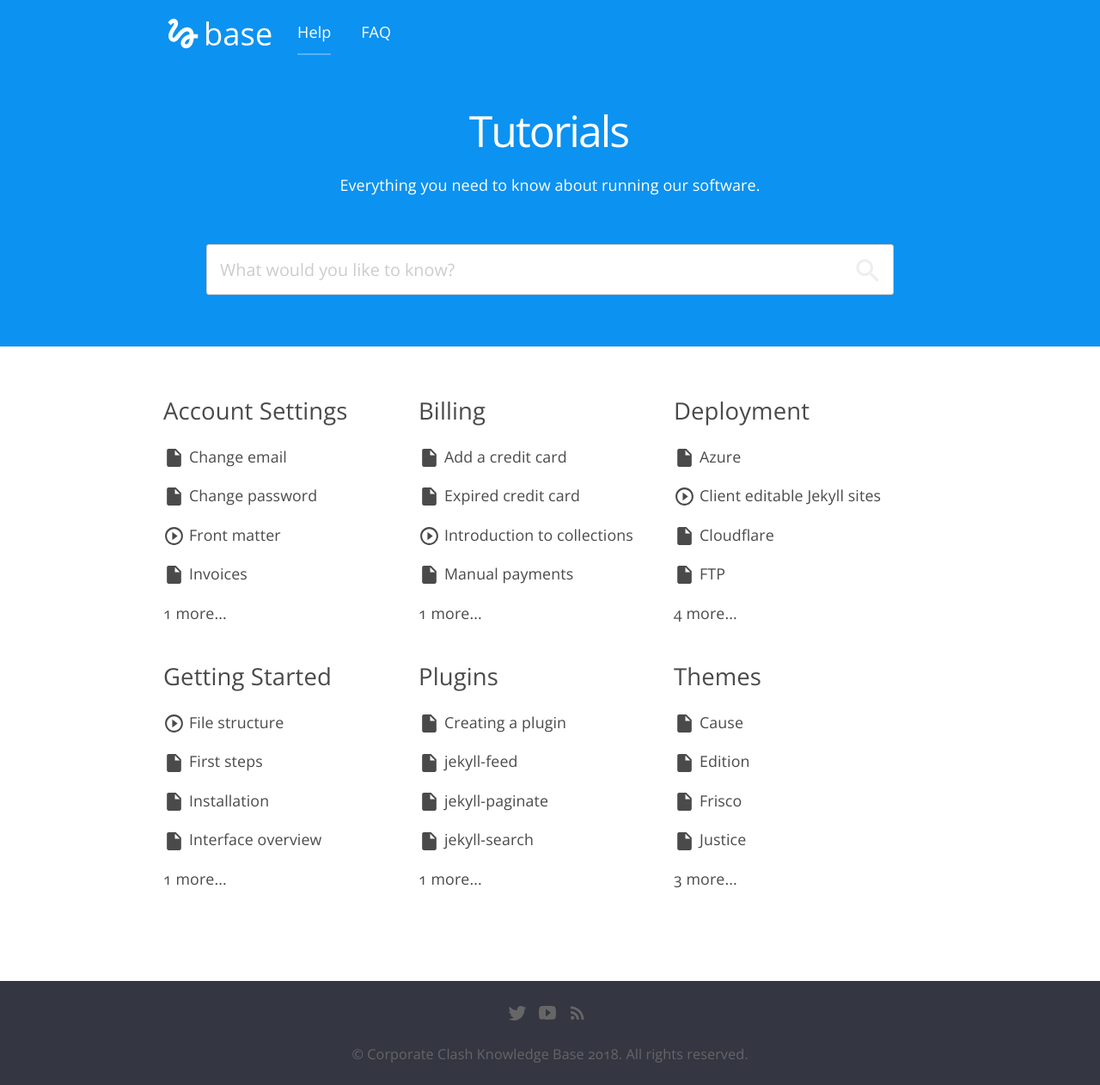
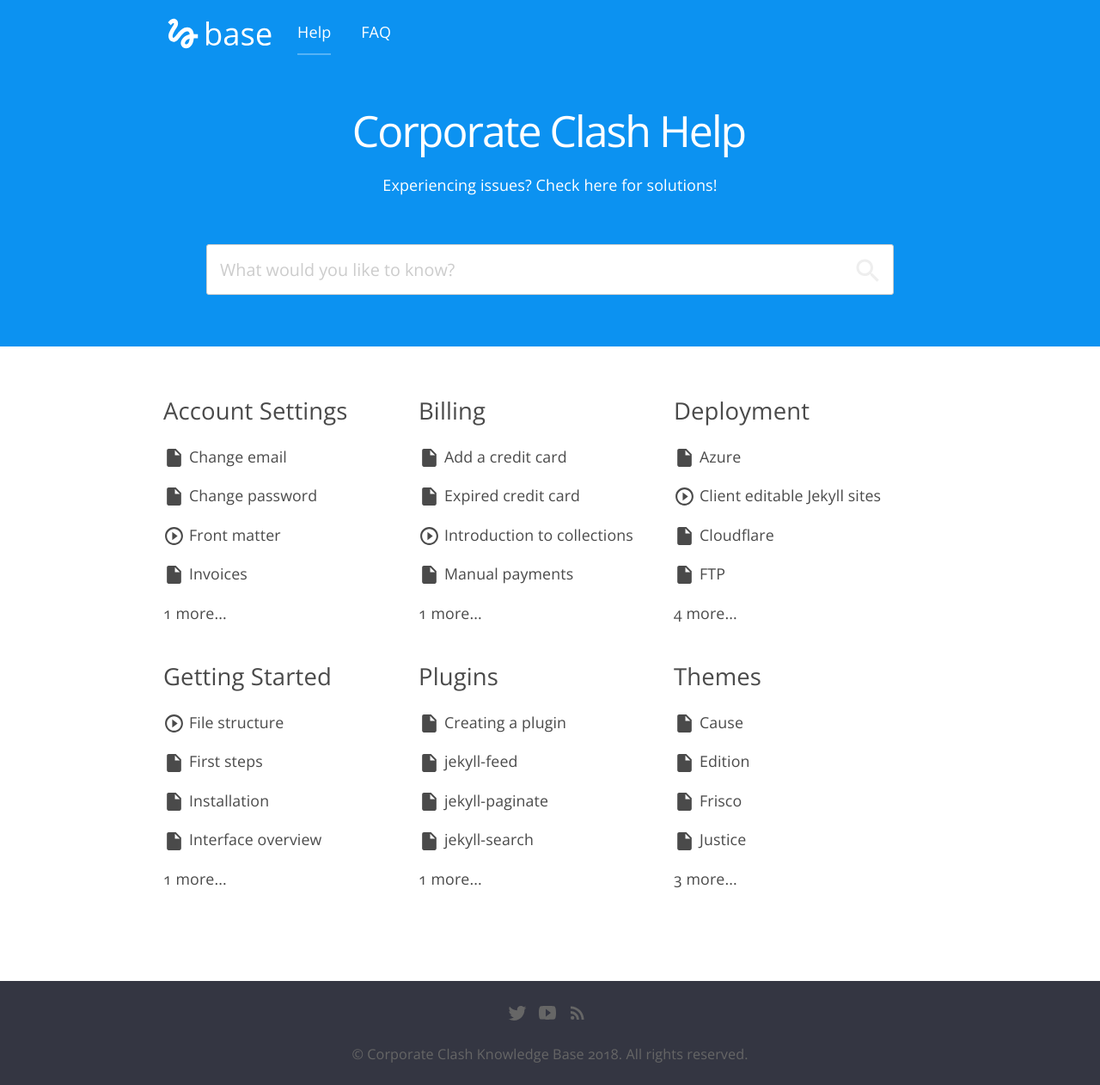
Before and after one commit to CloudCannon/base-jekyll-template, a Jekyll site: the page built from index.html, in a window 1280 px wide. Shown: the whole page at 86% size. Built offline with Jekyll 4.4.1, drawn with Linux system fonts in a browser that asks for light colours; nearby versions of some CDN libraries.

Commit message:
Update default.html

```diff
--- a/_layouts/default.html
+++ b/_layouts/default.html
@@ -34,8 +34,8 @@
 					{% include navigation.html %}
 				</section>
 				<section class="hero_search">
-					<h1>Tutorials</h1>
-					<p>Everything you need to know about running our software.</p>
+					<h1>Corporate Clash Help</h1>
+					<p>Experiencing issues? Check here for solutions!</p>
 					{% include search.html %}
 				</section>
 			</div>
```
